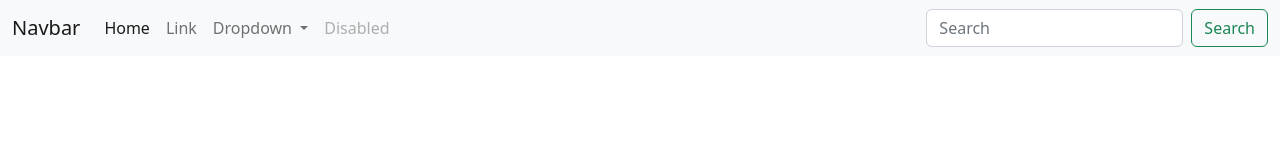
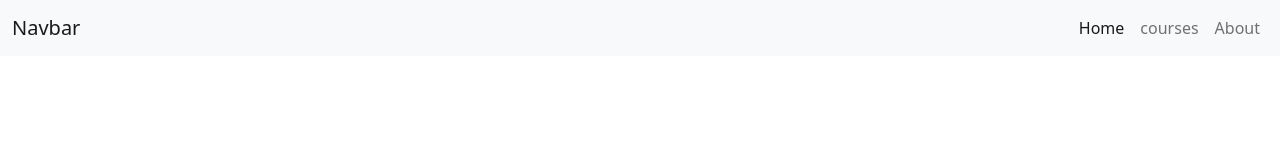
Before and after one commit to lakshaykhichi12/course1.github.io, a plain HTML site: page index.html in a window 1280 px wide. Drawn offline with nearby package versions, Linux system fonts and the light colour scheme.

Commit message:
first commit

```diff
--- a/index.html
+++ b/index.html
@@ -14,32 +14,20 @@
             <span class="navbar-toggler-icon"></span>
           </button>
           <div class="collapse navbar-collapse" id="navbarSupportedContent">
-            <ul class="navbar-nav me-auto mb-2 mb-lg-0">
+            <ul class="navbar-nav ms-auto mb-2 mb-lg-0 text-s">
               <li class="nav-item">
-                <a class="nav-link active" aria-current="page" href="#">Home</a>
+                <a class="nav-link active text-center" aria-current="page" href="#">Home</a>
               </li>
               <li class="nav-item">
-                <a class="nav-link" href="#">Link</a>
-              </li>
-              <li class="nav-item dropdown">
-                <a class="nav-link dropdown-toggle" href="#" id="navbarDropdown" role="button" data-bs-toggle="dropdown" aria-expanded="false">
-                  Dropdown
-                </a>
-                <ul class="dropdown-menu" aria-labelledby="navbarDropdown">
-                  <li><a class="dropdown-item" href="#">Action</a></li>
-                  <li><a class="dropdown-item" href="#">Another action</a></li>
-                  <li><hr class="dropdown-divider"></li>
-                  <li><a class="dropdown-item" href="#">Something else here</a></li>
-                </ul>
+                <a class="nav-link text-center" aria-current="page" href="#">courses</a>
               </li>
               <li class="nav-item">
-                <a class="nav-link disabled">Disabled</a>
+                <a class="nav-link text-center" aria-current="page" href="#">About</a>
               </li>
+
+
             </ul>
-            <form class="d-flex" role="search">
-              <input class="form-control me-2" type="search" placeholder="Search" aria-label="Search">
-              <button class="btn btn-outline-success" type="submit">Search</button>
-            </form>
+
           </div>
         </div>
       </nav>
```
